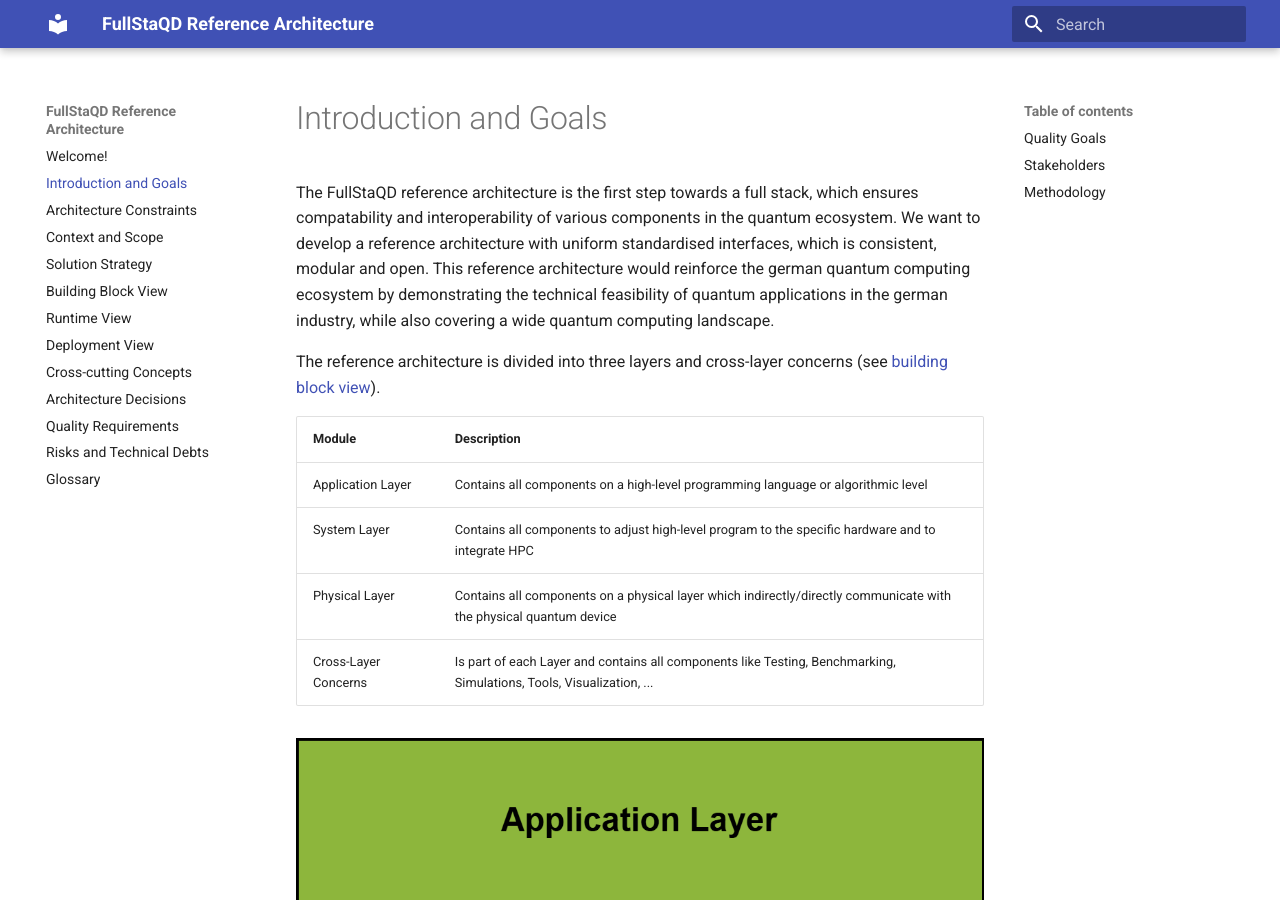
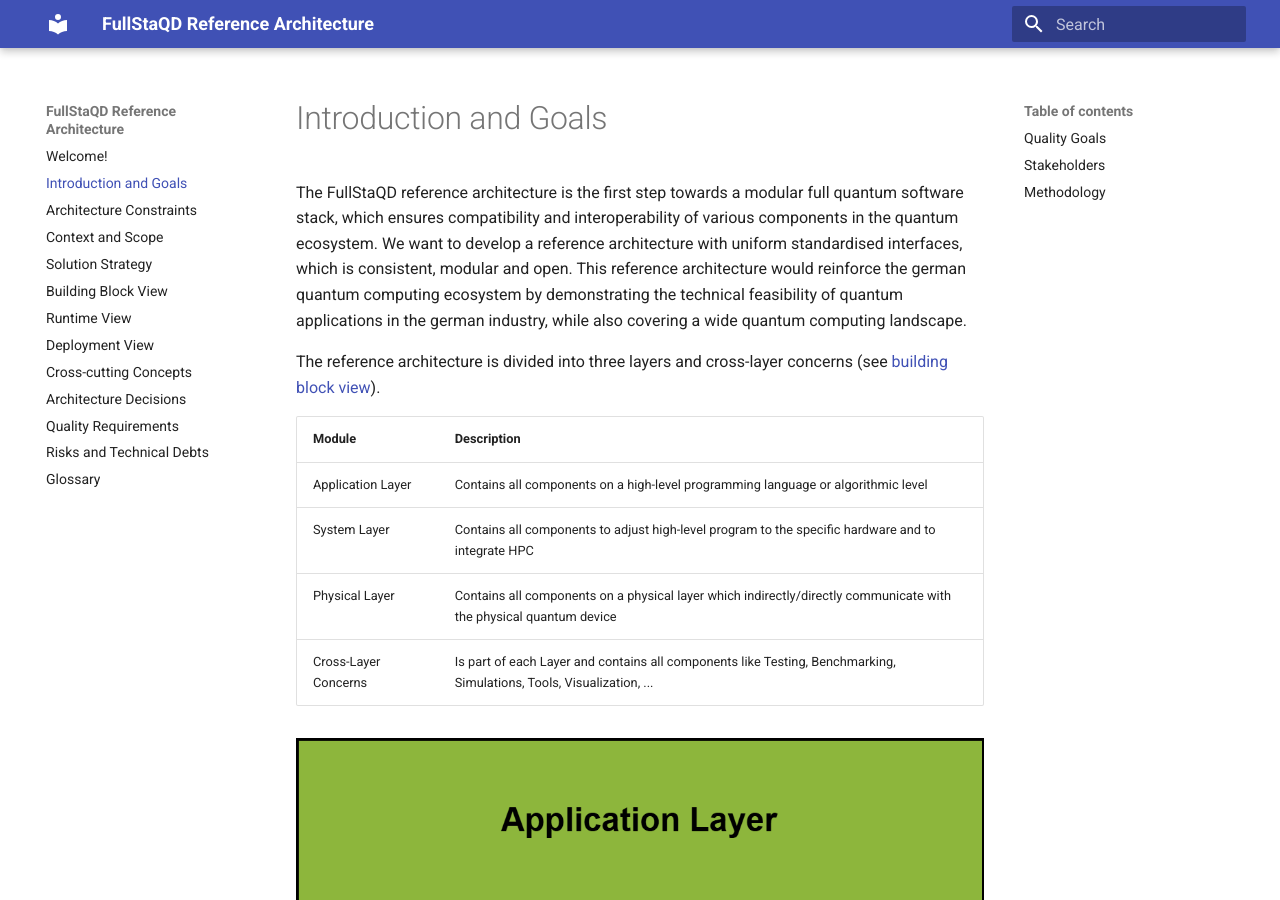
Before and after one commit to FullStaQD/architecture, an MkDocs documentation site: the page built from docs/01_introduction_and_goals.md, in a window 1280 px wide and 900 px high. Built offline with MkDocs 1.6.1 and Material for MkDocs 9.7.7, drawn with Linux system fonts in a browser that asks for light colours.

Commit message:
Update docs/01_introduction_and_goals.md
Co-authored-by: Max Schweikart <60352933+schweikart@users.noreply.github.com>
Signed-off-by: RinorKIT <tc4656@kit.edu>

```diff
--- a/docs/01_introduction_and_goals.md
+++ b/docs/01_introduction_and_goals.md
@@ -1,5 +1,5 @@
 # Introduction and Goals {#section-introduction-and-goals}
-The FullStaQD reference architecture is the first step towards a full stack, which ensures compatability and interoperability of various components in the quantum ecosystem. We want to develop a reference architecture with uniform standardised interfaces, which is consistent, modular and open. This reference architecture would reinforce the german quantum computing ecosystem by demonstrating the technical feasibility of quantum applications in the german industry, while also covering a wide quantum computing landscape.
+The FullStaQD reference architecture is the first step towards a modular full quantum software stack, which ensures compatibility and interoperability of various components in the quantum ecosystem. We want to develop a reference architecture with uniform standardised interfaces, which is consistent, modular and open. This reference architecture would reinforce the german quantum computing ecosystem by demonstrating the technical feasibility of quantum applications in the german industry, while also covering a wide quantum computing landscape.
 
 The reference architecture is divided into three layers and cross-layer concerns (see [building block view](./05_building_block_view.md)).
 
```
